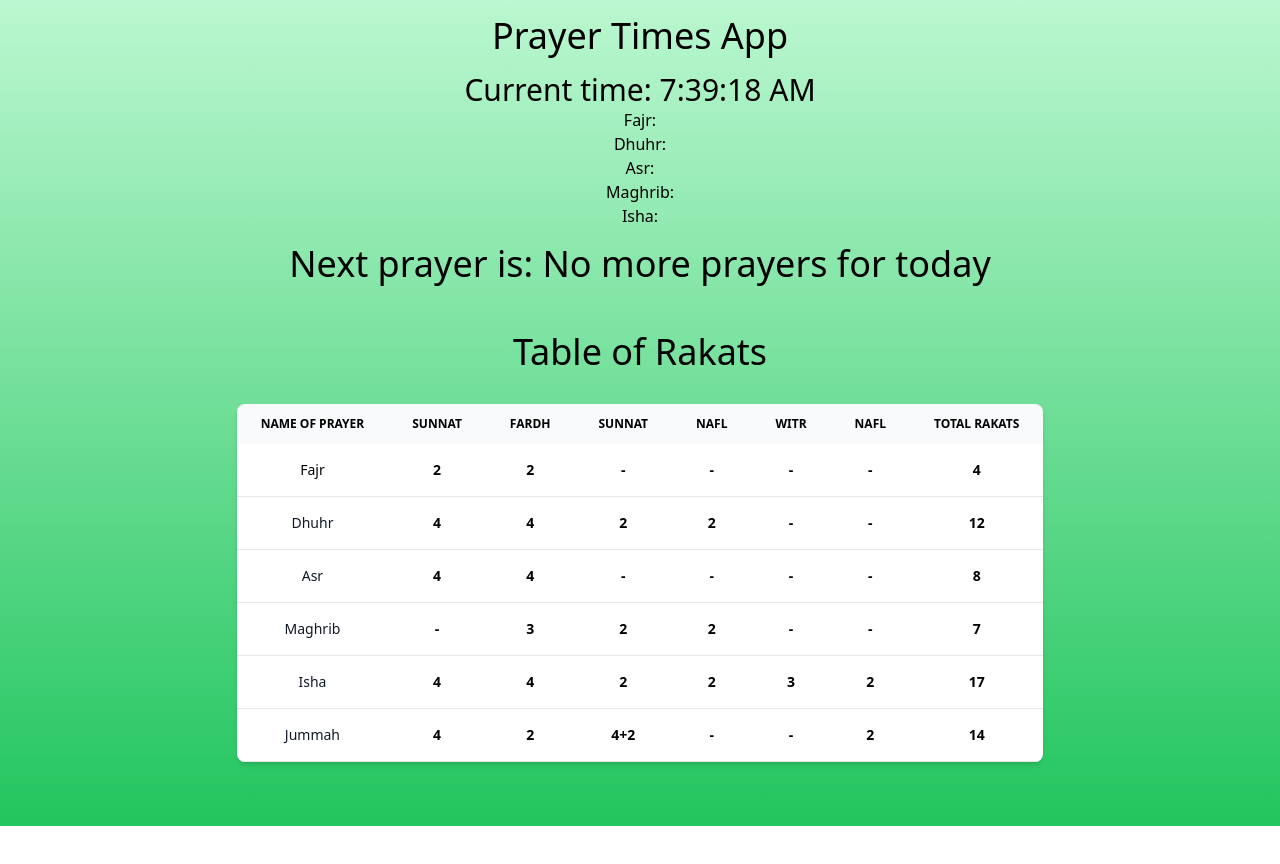
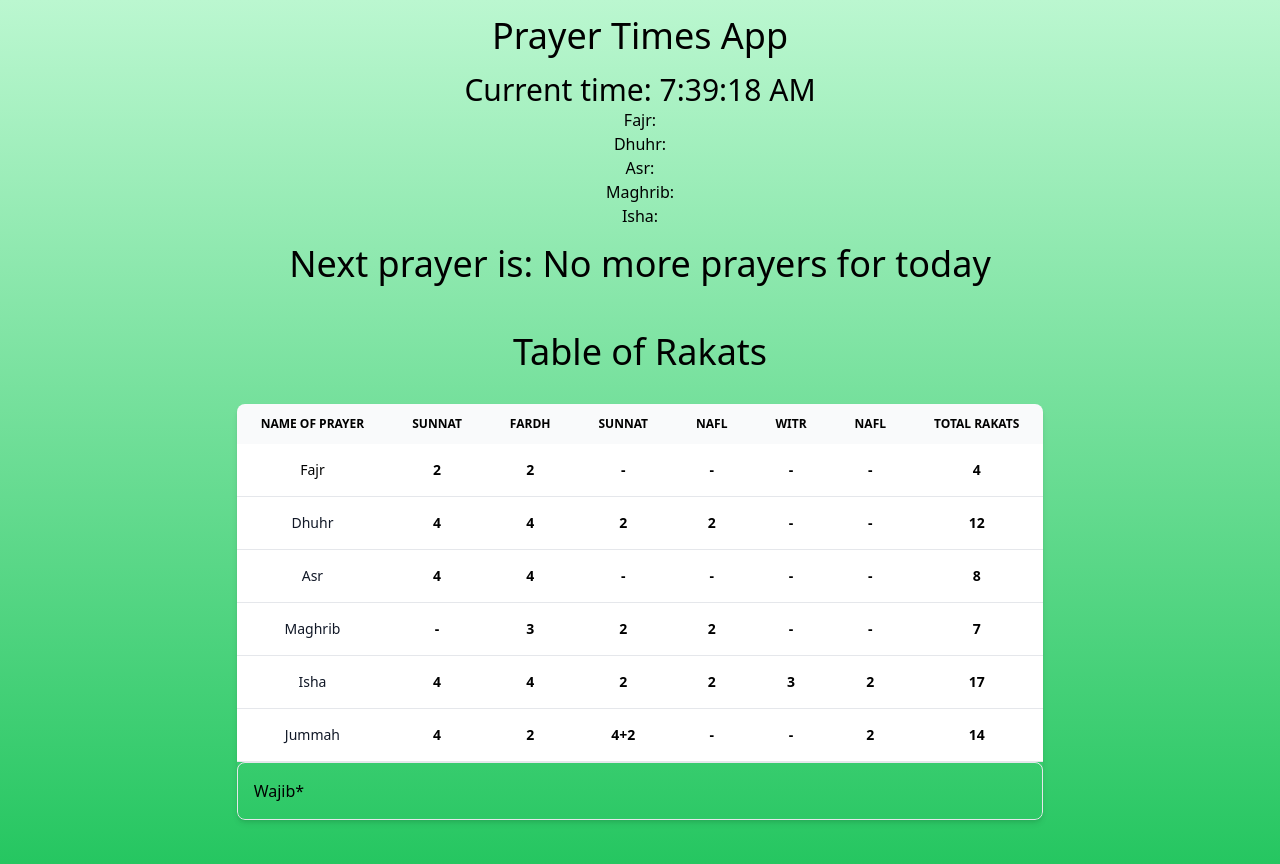
Before and after one commit to NumanBashir/PrayerTimesFullStack, a React (Vite) app in the folder frontend/: page / in a window 1280 px wide. Shown: the top 864 px of the page. Before the commit the page ends 826 px from the top, so only its background shows below. Built offline with nearby package versions, Linux system fonts and the light colour scheme.

Commit message:
Added pop up hover effect

```diff
--- a/frontend/src/components/RakatTable.jsx
+++ b/frontend/src/components/RakatTable.jsx
@@ -111,6 +111,15 @@ const RakatTable = () => {
             </tr>
           </tbody>
         </table>
+        <div class="group relative p-4 border border-gray-200 rounded-lg hover:bg-gray-50">
+          Wajib*
+          <div
+            class="absolute hidden group-hover:block bg-white border border-gray-200 p-2 rounded-lg text-sm shadow-lg
+            bottom-full mb-2 left-0"
+          >
+            The meaning of Wajib is...
+          </div>
+        </div>
       </div>
     </div>
   );
```
